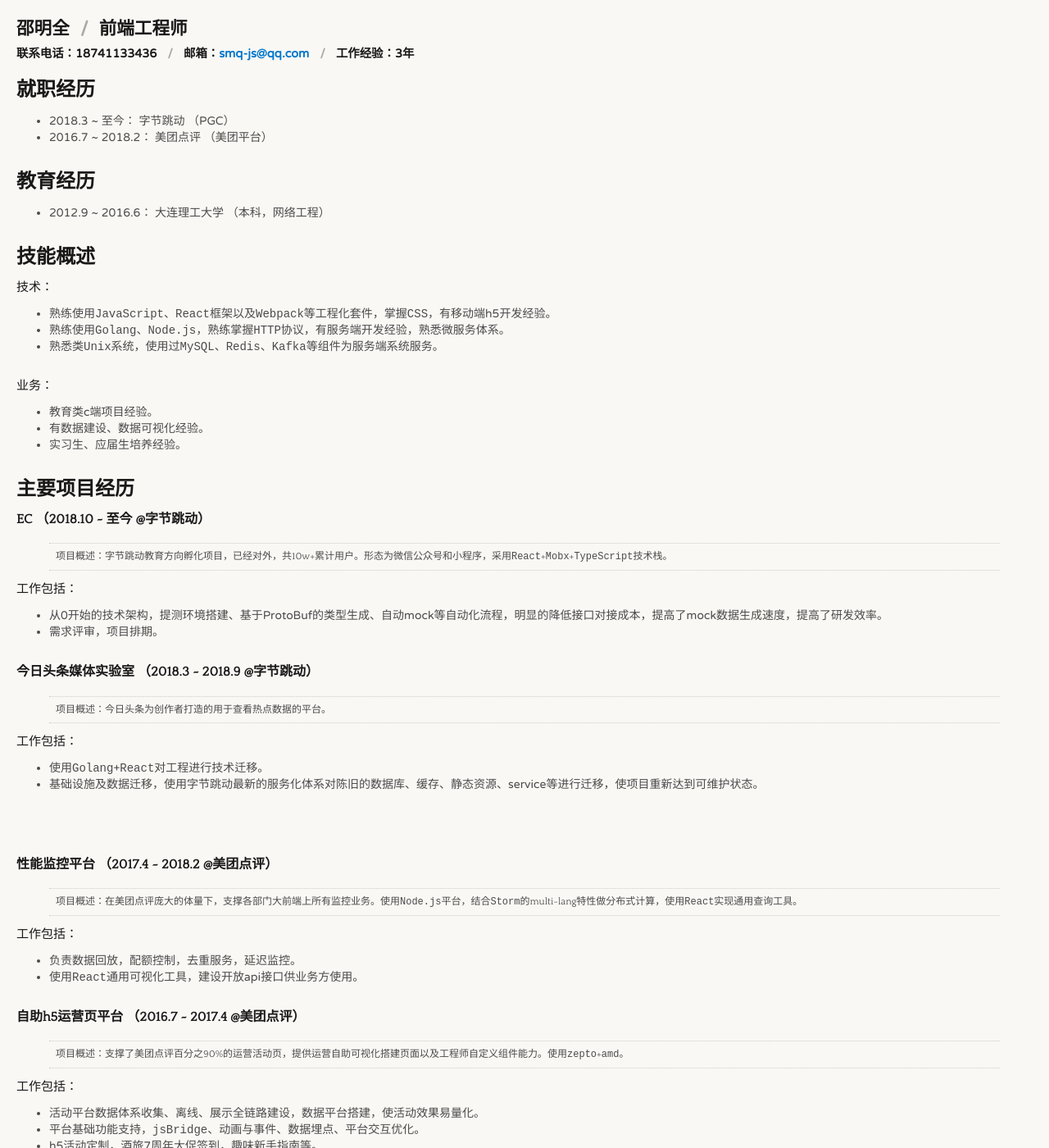
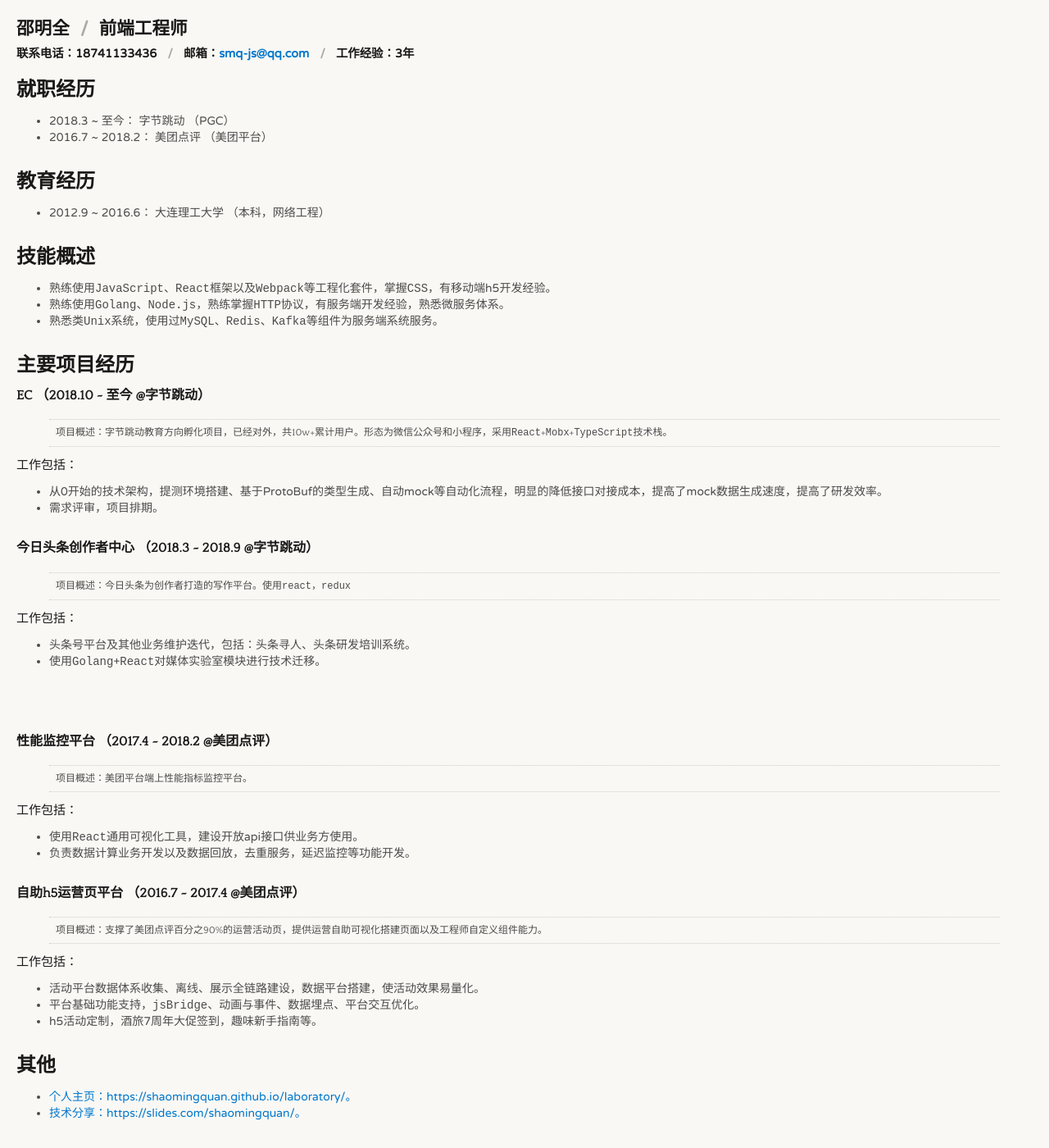
Before and after one commit to liuxing6103/liuxing6103.github.io, a Jekyll site: the page built from resume/index.html, in a window 1280 px wide and 1400 px high. Shown: the whole window at 82% size. Built offline with Jekyll 4.4.1, drawn with Linux system fonts in a browser that asks for light colours.

Commit message:
Update resume.html

```diff
--- a/_layouts/resume.html
+++ b/_layouts/resume.html
@@ -391,18 +391,11 @@
         <li>2012.9 ~ 2016.6： 大连理工大学 （本科，网络工程）</li>
     </ul>
 	<h2><a id="_30"></a>技能概述</h2>
-	<p>技术：</p>
 	<ul>
 		<li>熟练使用<code>JavaScript</code>、<code>React</code>框架以及<code>Webpack</code>等工程化套件，掌握<code>CSS</code>，有移动端h5开发经验。</li>
 		<li>熟练使用<code>Golang</code>、<code>Node.js</code>，熟练掌握<code>HTTP</code>协议，有服务端开发经验，熟悉微服务体系。</li>
 		<li>熟悉类<code>Unix</code>系统，使用过<code>MySQL</code>、<code>Redis</code>、<code>Kafka</code>等组件为服务端系统服务。
 		</li>
-	</ul>
-	<p>业务：</p>
-	<ul>
-		<li>教育类c端项目经验。</li>
-		<li>有数据建设、数据可视化经验。</li>
-		<li>实习生、应届生培养经验。</li>
 	</ul>
     <h2><a id="_43"></a>主要项目经历</h2>
 	<h4><a id="EC_201810___47"></a>EC （2018.10 ~ 至今  @字节跳动）</h4>
@@ -414,30 +407,30 @@
 		<li>从0开始的技术架构，提测环境搭建、基于ProtoBuf的类型生成、自动mock等自动化流程，明显的降低接口对接成本，提高了mock数据生成速度，提高了研发效率。</li>
 		<li>需求评审，项目排期。</li>
 	</ul>
-	<h4><a id="_20185__20189_56"></a>今日头条媒体实验室 （2018.3 ~ 2018.9  @字节跳动）</h4>
+	<h4><a id="_20185__20189_56"></a>今日头条创作者中心 （2018.3 ~ 2018.9  @字节跳动）</h4>
 	<blockquote>
-		<p>项目概述：今日头条为创作者打造的用于查看热点数据的平台。</p>
+		<p>项目概述：今日头条为创作者打造的写作平台。使用<code>react</code>，<code>redux</code></p>
 	</blockquote>
 	<p>工作包括：</p>
 	<ul>
-		<li>使用<code>Golang</code>+<code>React</code>对工程进行技术迁移。</li>
-		<li>基础设施及数据迁移，使用字节跳动最新的服务化体系对陈旧的数据库、缓存、静态资源、service等进行迁移，使项目重新达到可维护状态。</li>
+		<li>头条号平台及其他业务维护迭代，包括：头条寻人、头条研发培训系统。</li>
+		<li>使用<code>Golang</code>+<code>React</code>对媒体实验室模块进行技术迁移。</li>
 	</ul>
 	<br />
 	<br />
 	<h4><a id="_20174__20182_77"></a>性能监控平台 （2017.4 ~ 2018.2  @美团点评）</h4>
 	<blockquote>
-		<p>项目概述：在美团点评庞大的体量下，支撑各部门大前端上所有监控业务。使用<code>Node.js</code>平台，结合<code>Storm</code>的multi-lang特性做分布式计算，使用<code>React</code>实现通用查询工具。
+		<p>项目概述：美团平台端上性能指标监控平台。
 		</p>
 	</blockquote>
 	<p>工作包括：</p>
 	<ul>
-		<li>负责数据回放，配额控制，去重服务，延迟监控。</li>
 		<li>使用<code>React</code>通用可视化工具，建设开放api接口供业务方使用。</li>
+		<li>负责数据计算业务开发以及数据回放，去重服务，延迟监控等功能开发。</li>
 	</ul>
 	<h4><a id="h5_20167__20174_87"></a>自助h5运营页平台 （2016.7 ~ 2017.4  @美团点评）</h4>
 	<blockquote>
-		<p>项目概述：支撑了美团点评百分之90%的运营活动页，提供运营自助可视化搭建页面以及工程师自定义组件能力。使用<code>zepto</code>+<code>amd</code>。</p>
+		<p>项目概述：支撑了美团点评百分之90%的运营活动页，提供运营自助可视化搭建页面以及工程师自定义组件能力。</p>
 	</blockquote>
 	<p>工作包括：</p>
 	<ul>
```
